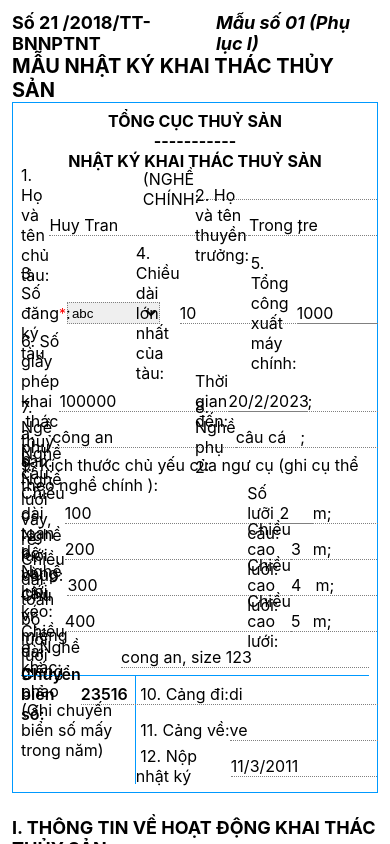
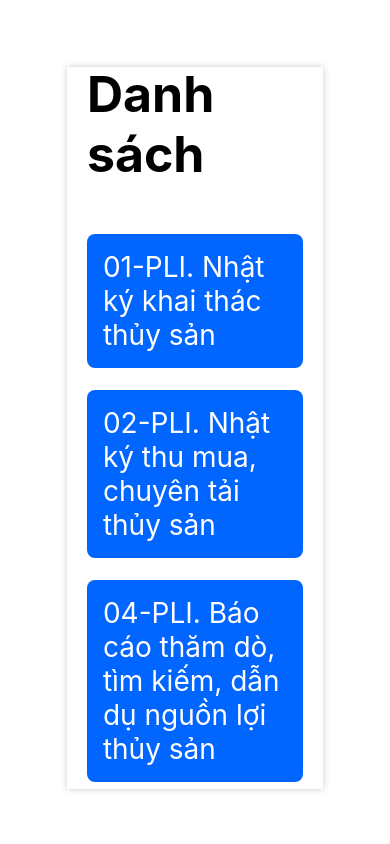
Before and after one commit to TrongTre07/Personal_KhanhHoi_NhatKy, a React Native app: screen / in a window 390 px wide. Built offline with nearby package versions, Linux system fonts and the light colour scheme.

Commit message:
navigation ok

```diff
--- a/App.js
+++ b/App.js
@@ -7,6 +7,7 @@ import Login from './src/views/login/Login';
 import 'react-native-gesture-handler';
 import Form01adx01 from './src/views/Form01adx01/Form01adx01';
 import AppNavigation from './src/views/Navigations/AppNavigation';
+import Menu from './src/views/Home/Menu';
 
 
 const Abc = ()=>{
@@ -14,7 +15,7 @@ const Abc = ()=>{
 
   return (
   <NavigationContainer>
-  {isLoggedIn ? <Login /> : <Form01adx01/>}
+  {isLoggedIn ? <Login /> : < AppNavigation/>}
 </NavigationContainer>)
 }
 
@@ -23,7 +24,7 @@ const App = () => {
   return (
     <UserContextProvider>
       <View style={styles.container}>
-        <Abc/>
+        <Abc />
       </View>
     </UserContextProvider>
 
--- a/package.json
+++ b/package.json
@@ -14,15 +14,14 @@
     "@react-native-community/geolocation": "^3.0.6",
     "@react-native-community/netinfo": "^9.4.1",
     "@react-native-picker/picker": "^2.4.10",
-    "@react-navigation/drawer": "^6.6.3",
     "@react-navigation/native": "^6.1.7",
     "@react-navigation/native-stack": "^6.9.13",
+    "@react-navigation/stack": "^6.3.17",
     "add": "^2.0.6",
     "react": "18.2.0",
     "react-native": "0.72.3",
     "react-native-date-picker": "^4.2.13",
     "react-native-gesture-handler": "^2.12.0",
-    "react-native-reanimated": "^3.3.0",
     "react-native-safe-area-context": "^4.7.1",
     "react-native-screens": "^3.22.1",
     "react-native-sqlite-storage": "^6.0.1",
--- /dev/null
+++ b/src/views/Home/Menu.js
@@ -0,0 +1,27 @@
+import { View, Text, Button, TouchableOpacity } from 'react-native'
+import React from 'react'
+import styles from './styles'
+const Menu = ({ navigation }) => {
+    return (
+        <View style={{ flex: 1, backgroundColor: '#fff' }} >
+            <View style={styles.container}>
+                <View style={styles.header}><Text style={styles.txtHeader}>Danh sách</Text></View>
+                <TouchableOpacity
+                    onPress={() => navigation.navigate('Form01adx01')}
+                    style={[styles.btn,]}>
+                    <Text style={styles.text}>01-PLI. Nhật ký khai thác thủy sản</Text>
+                </TouchableOpacity>
+                <TouchableOpacity style={[styles.btn,]}>
+                    <Text style={styles.text}>02-PLI. Nhật ký thu mua, chuyên tải thủy sản</Text>
+                </TouchableOpacity>
+                <TouchableOpacity style={[styles.btn,]}>
+                    <Text style={styles.text}>04-PLI. Báo cáo thăm dò, tìm kiếm, dẫn dụ nguồn lợi thủy sản</Text>
+                </TouchableOpacity>
+            </View>
+        </View>
+
+
+    )
+}
+
+export default Menu
--- /dev/null
+++ b/src/views/Home/styles.js
@@ -0,0 +1,45 @@
+import { StyleSheet } from 'react-native'
+
+const styles = StyleSheet.create({
+    header:{
+        marginBottom:40
+    },
+    txtHeader:{
+        fontSize:50,
+        fontWeight:'bold',
+        color:'black',
+    },
+    text:{
+        // textAlign:'center',
+        fontSize:28,
+        color:'white',
+        margin:16
+    },
+    btn:{
+        margin:'5%',
+        backgroundColor:'#0066FF',
+        width:'100%',
+        // alignItems:'center',
+        // justifyContent:'center',
+        borderRadius:8
+
+    },
+
+    container: {
+        flex: 1,
+        padding: 8,
+        backgroundColor: '#fff',
+        margin:'15%',
+        alignItems:'center',
+        justifyContent:'center',
+        padding:20,
+        // borderWidth:1,
+        // borderRadius:8,
+        shadowColor: 'black',
+        shadowOpacity: 0.2,
+        shadowOffset: { width: 0, height: 0 },
+        shadowRadius: 7,
+        elevation: 4,
+    },
+})
+export default styles
--- a/src/views/Navigations/AppNavigation.js
+++ b/src/views/Navigations/AppNavigation.js
@@ -1,21 +1,44 @@
-// import { View, Text } from 'react-native'
-// import React from 'react'
-// import { createDrawerNavigator } from '@react-navigation/drawer';
-// import 'react-native-gesture-handler';
+import { View, Text } from 'react-native'
+import React from 'react'
+import Form01adx01 from '../Form01adx01/Form01adx01';
+import { createStackNavigator } from '@react-navigation/stack';
+import { NavigationContainer } from '@react-navigation/native';
+import Menu from '../Home/Menu';
 
-// import Form01adx01 from '../Form01adx01/Form01adx01';
+const Stack = createStackNavigator();
+const AppNavigation = () => {
+  return (
+    <Stack.Navigator
+      screenOptions={{
+        headerTitleStyle: {
+          fontSize: 24,
+          color:'red'
+        }
+      }}
+    >
+      <Stack.Screen
+        options={{ headerShown: false }}
+        name="menu" component={Menu}
+      />
+      <Stack.Screen
+         name="Form01adx01"
+         component={Form01adx01}
+         options={{ headerTitle: '01-PLI. Nhật ký khai thác thủy sản' ,}}
+         />
+      <Stack.Screen
+      name="form02adx02"
+      component={Form01adx01}
+      options={{ headerTitle: '02-PLI. Nhật ký thu mua, chuyên tải thủy sản<' ,}}
 
-// const Drawer = createDrawerNavigator();
+      />
+      <Stack.Screen
+      name="form03adx03"
+      component={Form01adx01}
+      options={{ headerTitle: '04-PLI. Báo cáo thăm dò, tìm kiếm, dẫn dụ nguồn lợi thủy sản' ,}}
 
-// const AppNavigation = () => {
-//   return (
-//     <Drawer.Navigator>
-//         <Drawer.Screen name="form01adx01" component={Form01adx01} />
-//         <Drawer.Screen name="form02adx02" component={Form01adx01} />
-//         <Drawer.Screen name="form03adx03" component={Form01adx01} />
-//     </Drawer.Navigator>
+      />
+    </Stack.Navigator>
+  )
+}
 
-//   )
-// }
-
-// export default AppNavigation;
+export default AppNavigation;
```
Also changed, not shown: 1 other file (tests, documents, lock files or other folders).
